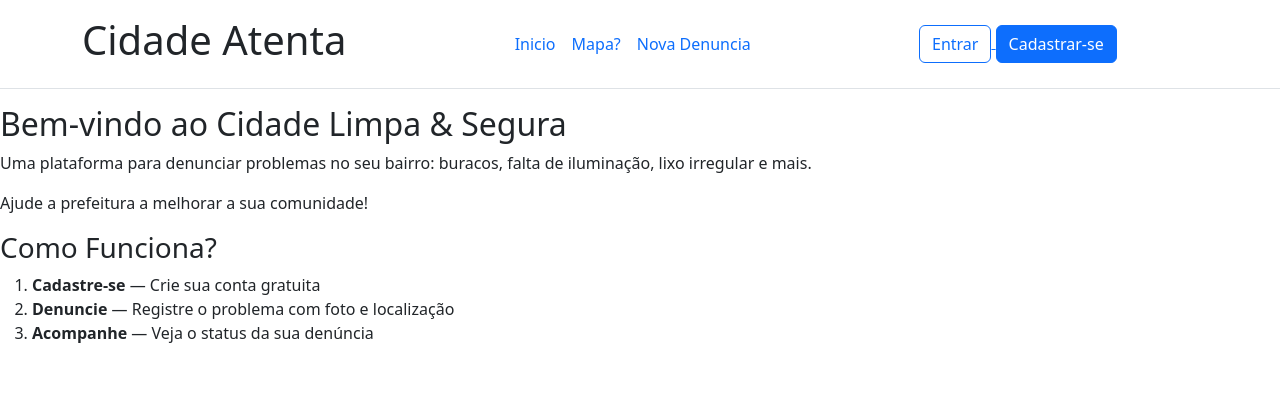
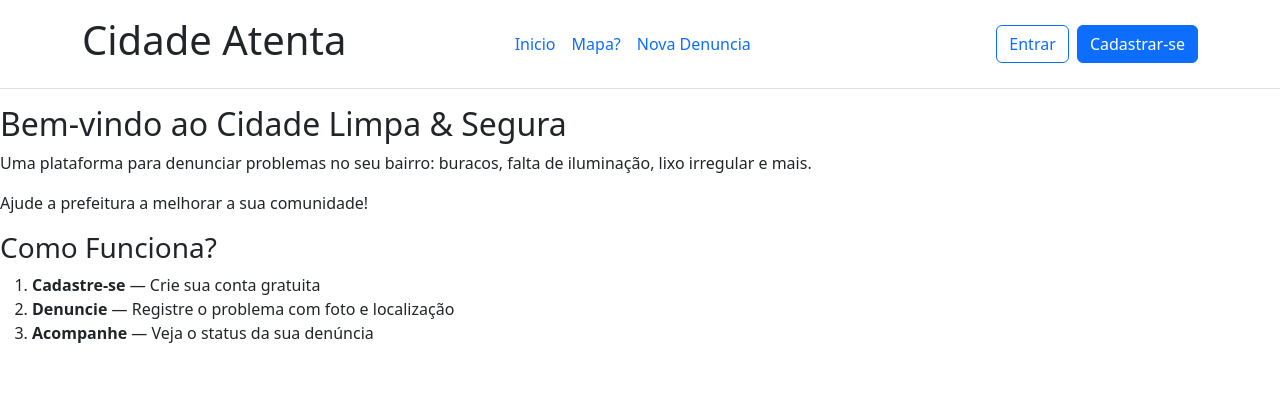
Before and after one commit to david-rocha-1775/ProjetoETC, a PHP site: page / in a window 1280 px wide. Shown: the top 420 px of the page. Run offline with PHP 8.4, Linux system fonts and the light colour scheme.

Commit message:
Update header.php

```diff
--- a/view/templates/header.php
+++ b/view/templates/header.php
@@ -25,34 +25,26 @@
                 <ul class="nav col-12 col-md-auto mb-2 justify-content-center mb-md-0">
 
                     <li><a href="index.php?rota=inicio" class="nav-link px-2">Inicio</a></li>
-
                     <li><a href="#" class="nav-link px-2">Mapa?</a></li>
-
                     <li><a href="index.php?rota=nova_denuncia" class="nav-link px-2">Nova Denuncia</a></li>
 
                 </ul>
 
-                <div class="col-md-3 mb-2 mb-md-0">
-                    <nav>
-                        <?php if (isset($_SESSION['logado']) && $_SESSION['logado'] === true): ?>
-                            <span>Olá, <strong>
-                                    <?= $_SESSION['usuario_nome'] ?>
-                                </strong>!</span>
-                            <a href="index.php?rota=painel">
-                                <button class="btn btn-primary">Meu Painel</button>
-                            </a>
-                            <a href="index.php?rota=sair">
-                                <button class="btn btn-outline-primary">Sair</button>
-                            </a>
-                        <?php else: ?>
-                            <a href="index.php?rota=login">
-                                <button class="btn btn-outline-primary">Entrar</button>
-                            </a>
-                            <a href="index.php?rota=cadastrar">
-                                <button class="btn btn-primary">Cadastrar-se</button>
-                            </a>
-                        <?php endif; ?>
-                    </nav>
+                <div class="col-md-3 text-end">
+                    <?php if (isset($_SESSION['logado']) && $_SESSION['logado'] === true): ?>
+                        <span class="me-3">Olá, <strong>
+                                <?= $_SESSION['usuario_nome'] ?>
+                            </strong>!</span>
+                        <a href="index.php?rota=painel" class="btn btn-primary me-1 ">Meu Painel</a>
+
+                        <a href="index.php?rota=sair" class="btn btn-outline-primary">Sair</a>
+                    <?php else: ?>
+
+                        <a href="index.php?rota=login" class="btn btn-outline-primary me-1">Entrar</a>
+
+                        <a href="index.php?rota=cadastrar" class="btn btn-primary">Cadastrar-se</a>
+
+                    <?php endif; ?>
                 </div>
             </div>
         </div>
```
